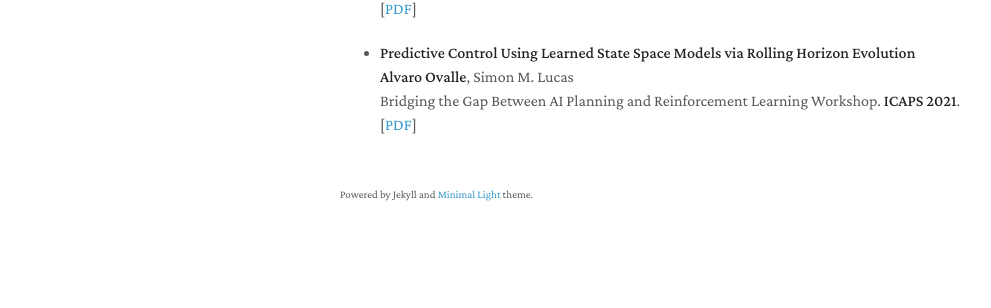
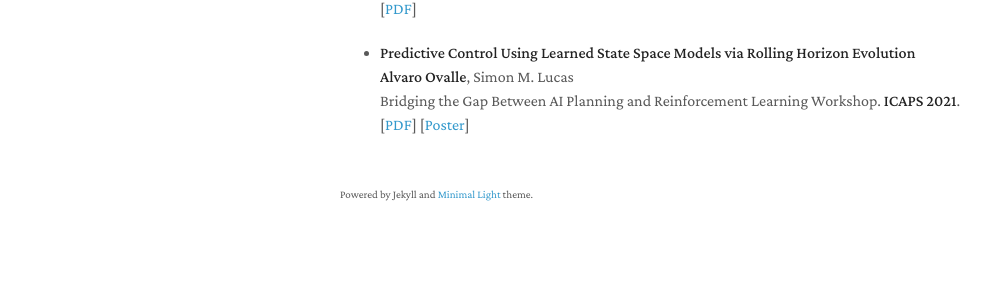
Before and after one commit to aovalle/aovalle.github.io, a Jekyll site: the page built from index.md, in a window 1280 px wide. Shown: the part 400-708 px from the top of the page, without its empty margins (130-1121 px from the left). Built offline with Jekyll 4.4.1, drawn with Linux system fonts in a browser that asks for light colours; nearby versions of some CDN libraries; a style sheet for code colours, icons or effects is not loaded; our own code applies the rules of GitHub Pages for plain Markdown files.

Commit message:
Testing poster link

```diff
--- a/index.md
+++ b/index.md
@@ -35,7 +35,7 @@ perception and control
   <br>
   Bridging the Gap Between AI Planning and Reinforcement Learning Workshop. **ICAPS 2021**.
   <br>
-  [[PDF](https://arxiv.org/pdf/2106.13911)]
+  [[PDF](https://arxiv.org/pdf/2106.13911)] [[Poster](./posters/SSM-RHE-PRL.pdf)]
   <!-- [[Code](https://github.com/xinzheli1217/learning-to-self-train)] -->
 
 <!-- - **Meta-Transfer Learning for Few-Shot Learning**
```
Also changed, not shown: 1 other file.
